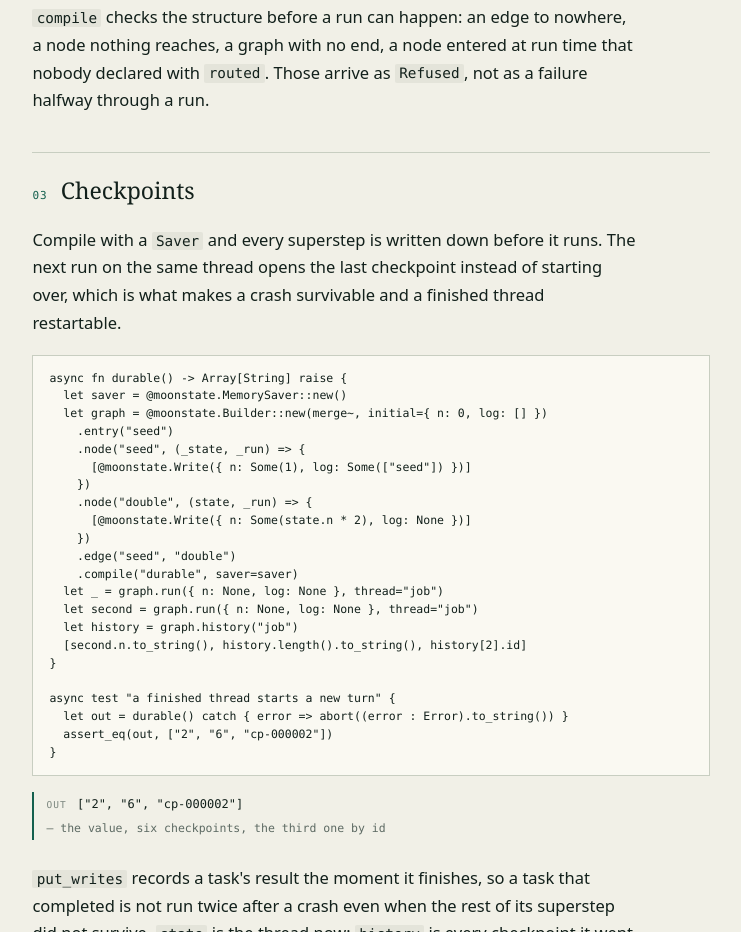
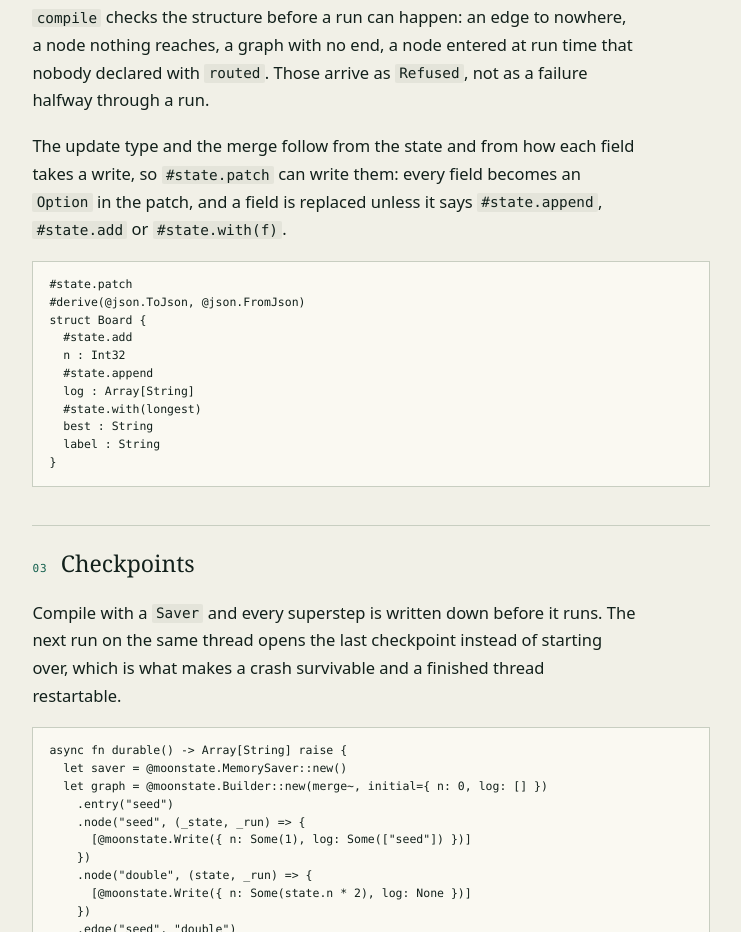
Before and after one commit to moonbitstack/moonstate, a plain HTML site: page docs/guide.html in a window 1280 px wide. Shown: the part 1634-2566 px from the top of the page, without its empty margins (392-1133 px from the left). Drawn offline with Linux system fonts and the light colour scheme.

Commit message:
docs(moonstate): the guide shows the annotated state too, its block numbers following the README's.
Signed-off-by: Leo Cheng (heke1228) <chengkelfan@qq.com>

```diff
--- a/docs/guide.html
+++ b/docs/guide.html
@@ -134,6 +134,23 @@ async test "the first graph" {
             declared with <code>routed</code>. Those arrive as <code>Refused</code>, not as a
             failure halfway through a run.
           </p>
+          <p>
+            The update type and the merge follow from the state and from how each field takes a
+            write, so <code>#state.patch</code> can write them: every field becomes an
+            <code>Option</code> in the patch, and a field is replaced unless it says
+            <code>#state.append</code>, <code>#state.add</code> or <code>#state.with(f)</code>.
+          </p>
+          <pre class="sig"><code>#state.patch
+#derive(@json.ToJson, @json.FromJson)
+struct Board {
+  #state.add
+  n : Int32
+  #state.append
+  log : Array[String]
+  #state.with(longest)
+  best : String
+  label : String
+}</code></pre>
         </section>
 
         <section id="checkpoints">
```
Also changed, not shown: docs/guide.template.html (+13 -6 lines), 1 other file.
